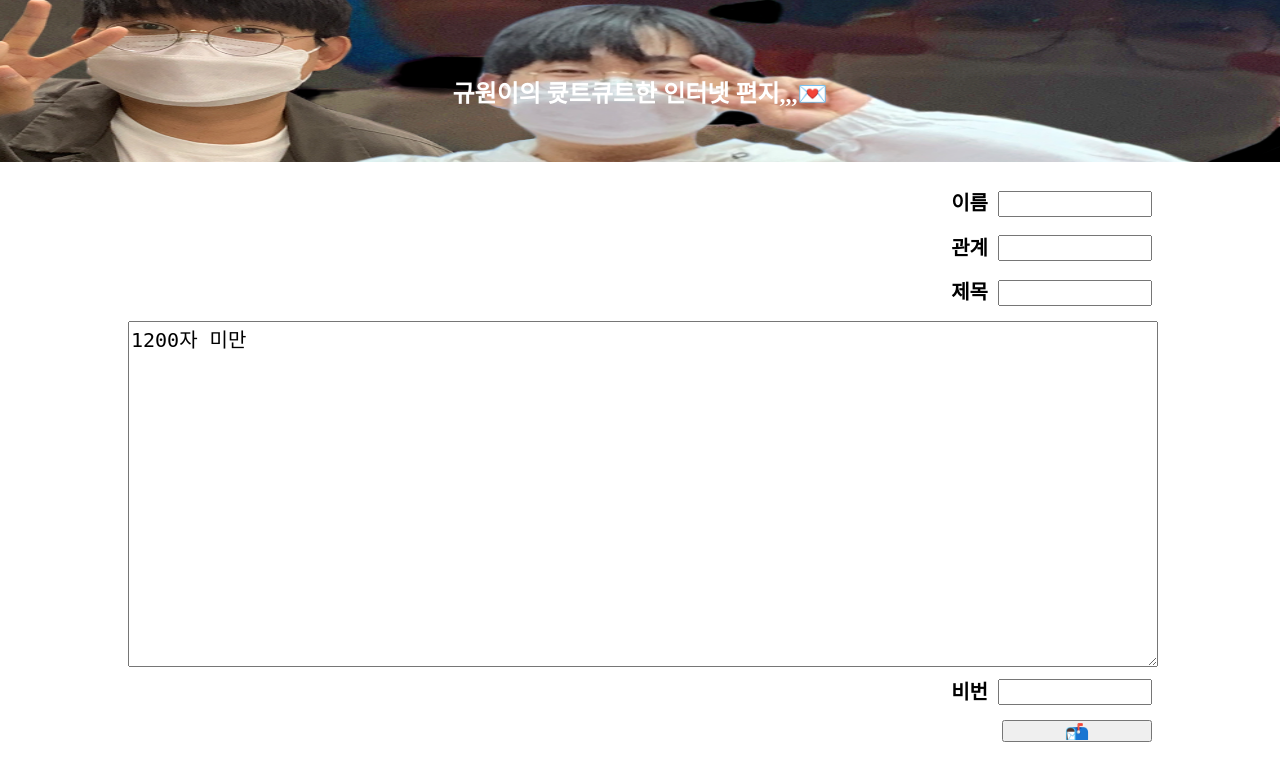
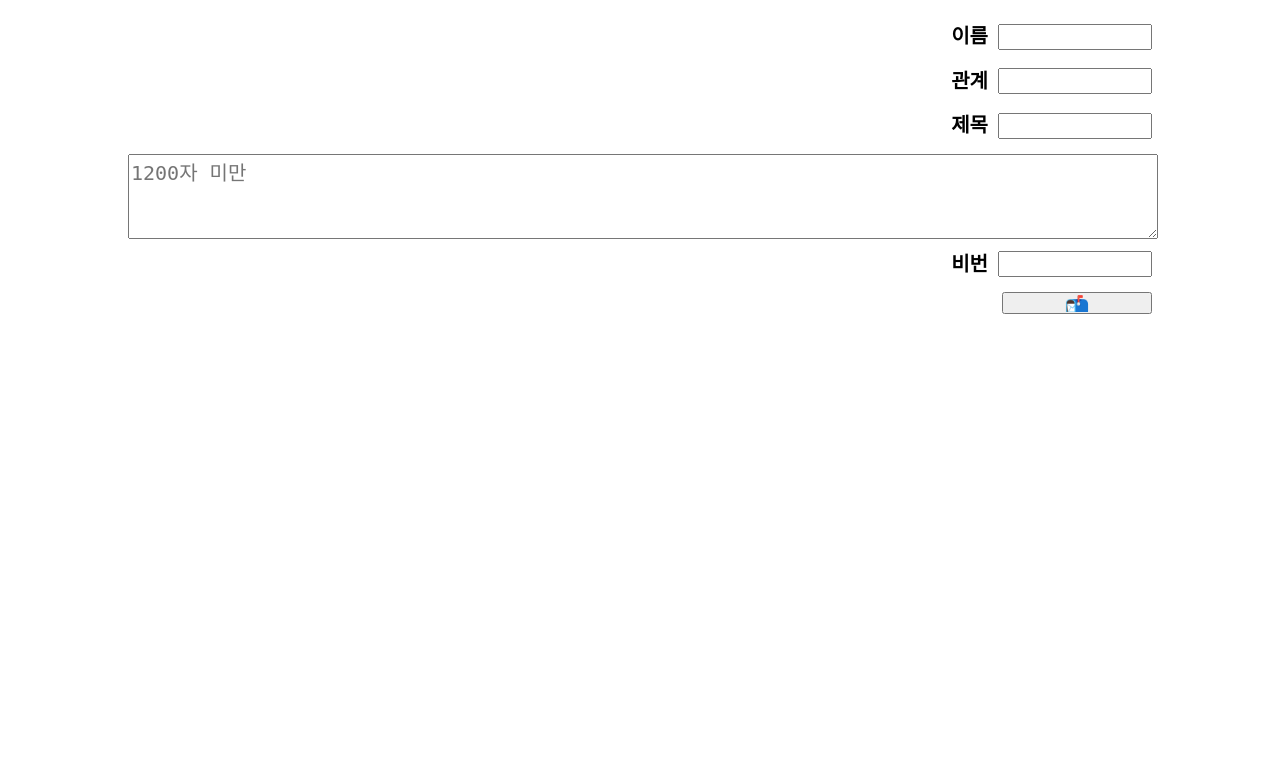
Before and after one commit to yymin1022/ROKAF_InternetLetter, a Flask app: page / in a window 1280 px wide. Shown: the top 781 px of the page. Run offline with Flask 2, Linux system fonts and the light colour scheme.

Commit message:
Update main.html : Improve Layout

```diff
--- a/templates/main.html
+++ b/templates/main.html
@@ -3,19 +3,15 @@
   <head>
     <link rel="stylesheet" href="{{ url_for('static', filename='css/style.css') }}">
     <meta charset="utf-8" name="viewport" content="width=device-width, initial-scale=1.0, maximum-scale=1.0, user-scalable=no">
-    <meta property='og:image' content='../image/main.jpg'>
-    <title>규원짱에게 보내는 편지</title>
+    <title>호규에게 보내는 인터넷 편지</title>
   </head>
   <body>
-    <div class='title'>
-      <h2 style="color: white;">규원이의 큣트큐트한 인터넷 편지,,,💌</h2>
-    </div>
     <div>
       <form class='mail-container' action = "/" method = "POST">
         <div>이름<input type='text'name='name'></div>
         <div>관계<input type='text'name='relation'></div>
         <div>제목<input type='text'name='title'></div>
-        <div><textarea class='content' name='content'>1200자 미만</textarea></div>
+        <div><textarea class='content' placeholder="1200자 미만" name='content'></textarea></div>
         <div>비번<input type='text'name='password'></div>
         <div><input type='submit' value='📬'></div>
       </form>
```
